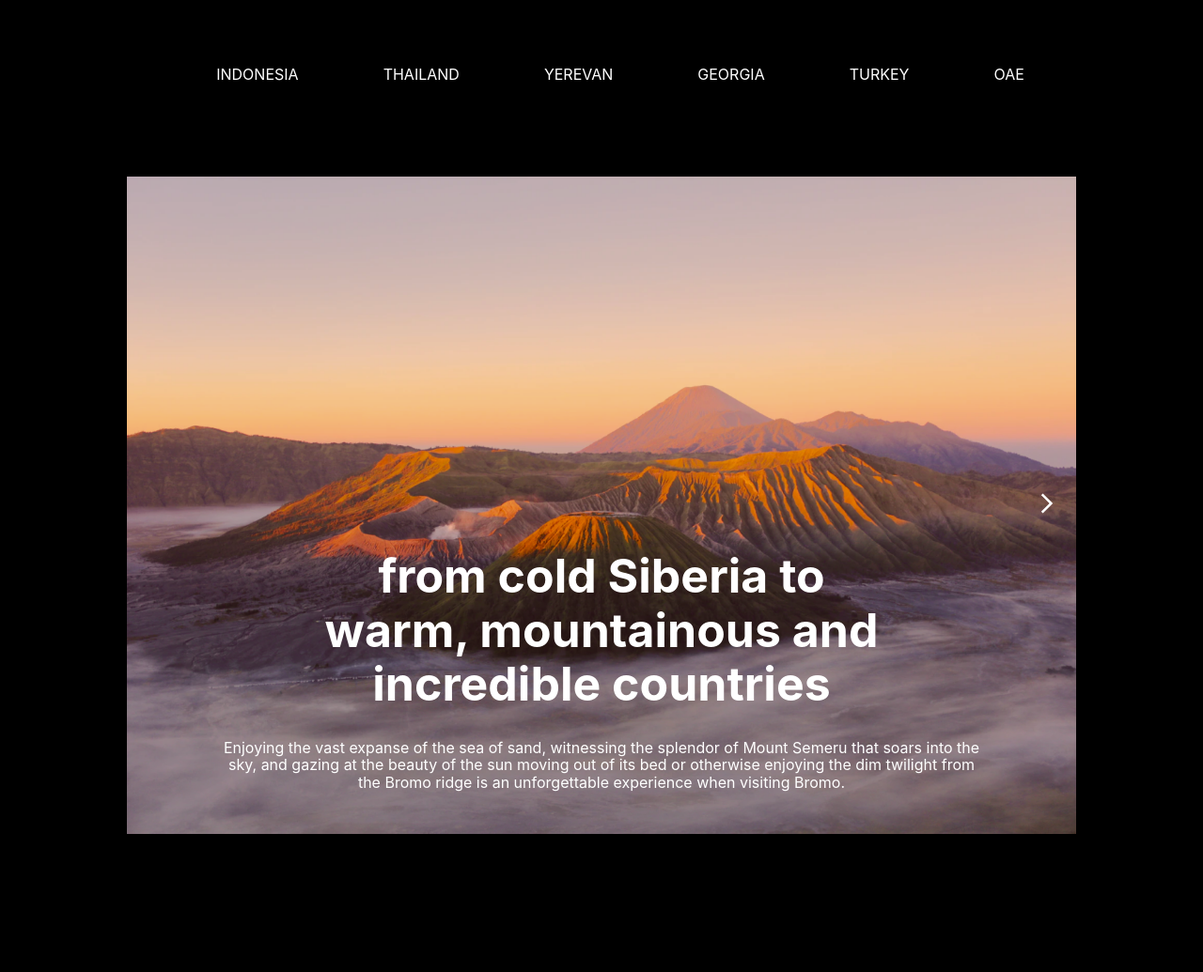
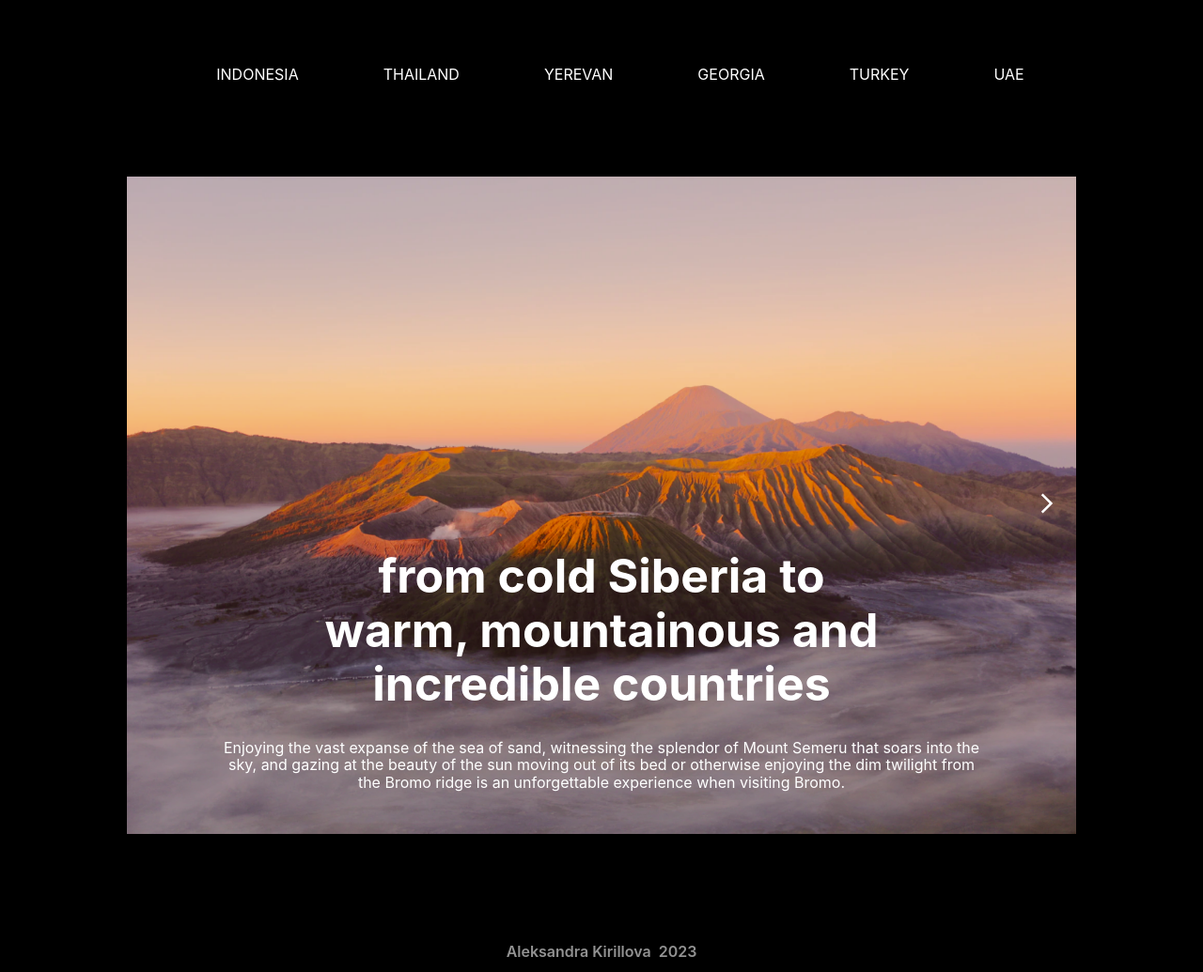
Before and after one commit to kirillovaaa/album, a React (Create React App) app: page / in a window 1280 px wide. Shown: the part 1222-2257 px from the top of the page at 94% size. Before the commit the page ends 2110 px from the top, so only its background shows below. Built offline with nearby package versions, Linux system fonts and the light colour scheme.

Commit message:
fix: - гардиента у background в header

```diff
--- a/src/components/App/App.js
+++ b/src/components/App/App.js
@@ -3,6 +3,7 @@ import Header from "../Header/Header";
 import Promo from "../Promo/Promo";
 import Nav from "../Nav/Nav";
 import Info from "../Info/Info";
+import Footer from "../Footer/Footer";
 
 const App = () => {
   return (
@@ -11,6 +12,7 @@ const App = () => {
       <Promo />
       <Nav />
       <Info />
+      <Footer />
     </main>
   );
 };
--- /dev/null
+++ b/src/components/Footer/Footer.css
@@ -0,0 +1,11 @@
+.footer {
+  display: flex;
+  flex-direction: row;
+  align-items: center;
+  justify-content: center;
+  text-align: center;
+  color: #929292;
+  gap: 8px;
+  font-weight: 600;
+  margin-top: 100px;
+}
--- /dev/null
+++ b/src/components/Footer/Footer.js
@@ -0,0 +1,14 @@
+import React from "react";
+import "./Footer.css";
+import textLabels from "../../constants/textLabel";
+
+function Footer() {
+  return (
+    <footer className="footer">
+      <p className="footer__description">{textLabels.footer.description}</p>
+      <span className="footer__copyright">{textLabels.footer.copyright}</span>
+    </footer>
+  );
+}
+
+export default Footer;
--- a/src/components/Header/Header.css
+++ b/src/components/Header/Header.css
@@ -1,10 +1,12 @@
 .header {
+  background: linear-gradient(to top, rgba(1, 1, 1, 1) 0%, rgba(0, 0, 0, 0) 15%),
+    url(../../images/indonesia.png);
   display: flex;
   flex-direction: column;
-  background: url(../../images/indonesia.png) no-repeat top center fixed;
   background-size: cover;
   height: 100vh;
 }
+
 .header__items {
   display: flex;
   flex-direction: row;
--- a/src/components/Nav/Nav.js
+++ b/src/components/Nav/Nav.js
@@ -10,7 +10,7 @@ function Nav() {
         <li className="nav__wrapper-item">YEREVAN</li>
         <li className="nav__wrapper-item">GEORGIA</li>
         <li className="nav__wrapper-item">TURKEY</li>
-        <li className="nav__wrapper-item">OAE</li>
+        <li className="nav__wrapper-item">UAE</li>
       </ul>
     </section>
   );
--- a/src/constants/textLabel.js
+++ b/src/constants/textLabel.js
@@ -0,0 +1,10 @@
+const footer = {
+  description: "Aleksandra Kirillova",
+  copyright: `${new Date().getFullYear()}`,
+};
+
+const textLabels = {
+  footer,
+};
+
+export default textLabels;
```
